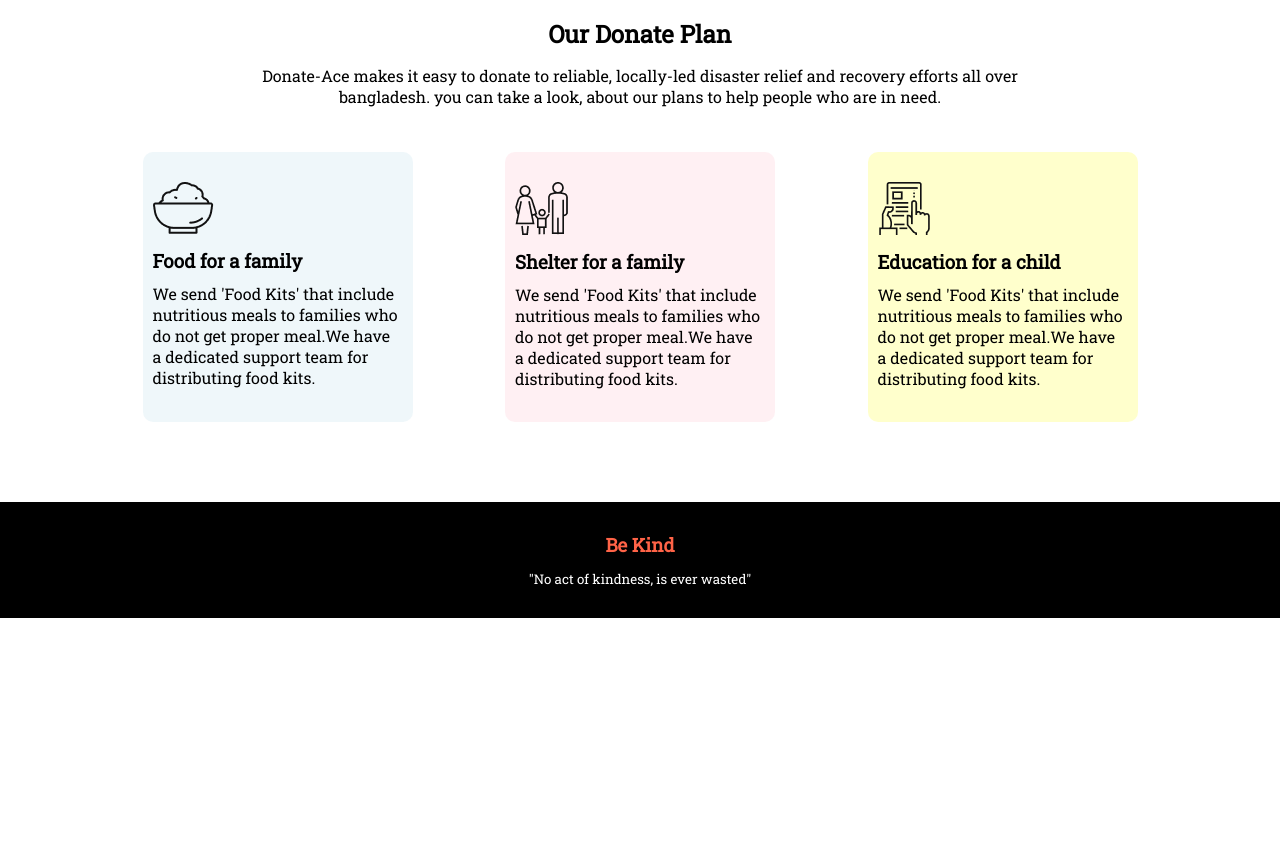
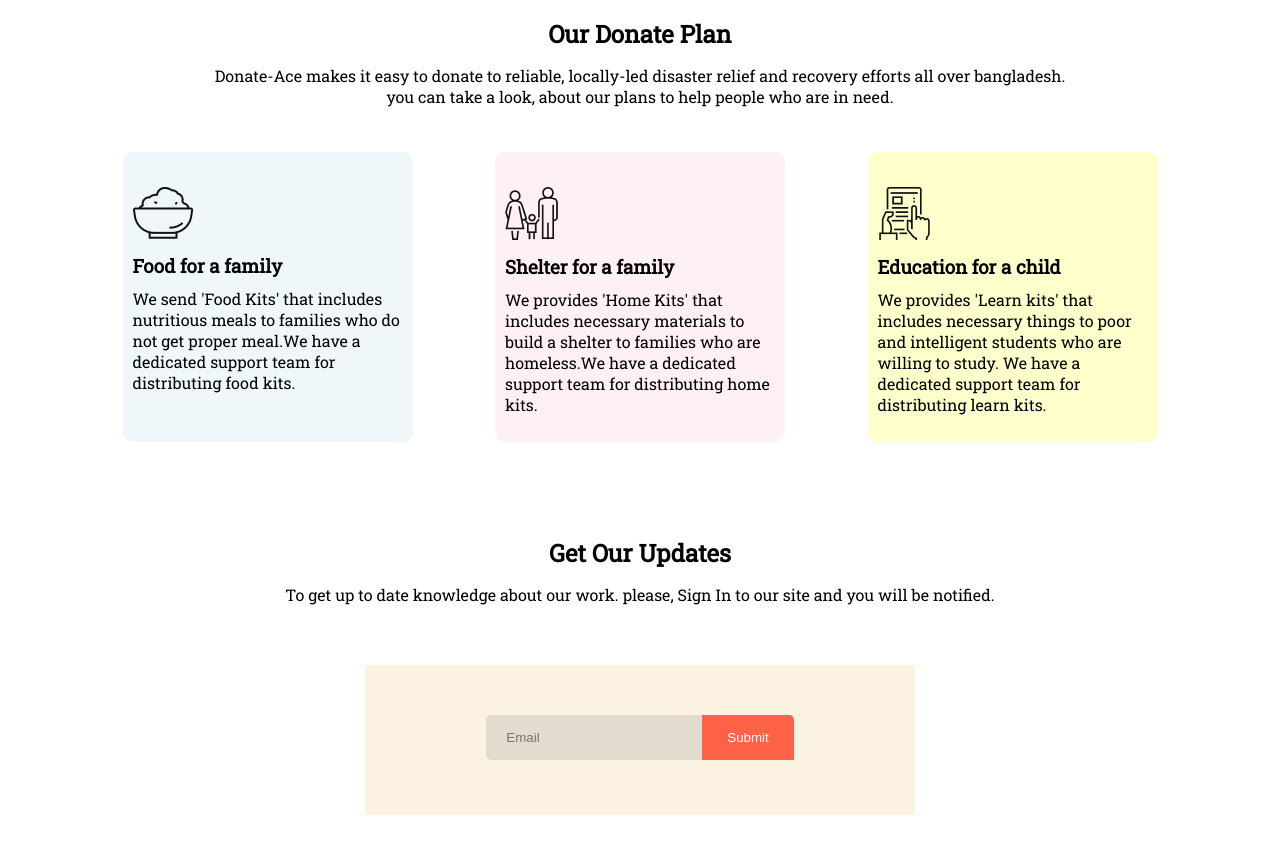
Before and after one commit to hasanshanto01/donation-ace, a plain HTML site: page index.html in a window 1280 px wide. Shown: the part 1340-2200 px from the top of the page. Before the commit the page ends 1958 px from the top, so only its background shows below. Drawn offline with Linux system fonts and the light colour scheme.

Commit message:
upadte section

```diff
--- a/css/style.css
+++ b/css/style.css
@@ -101,7 +101,7 @@
 }
 
 .donation-plan {
-    margin: 80px 50px;
+    margin: 80px 40px;
 }
 
 .plan-card {
@@ -111,15 +111,15 @@
 }
 
 .plan-item {
-    width: 250px;
-    height: 250px;
+    width: 270px;
+    height: 270px;
     padding: 10px;
     /* background-color: rgba(128, 128, 128, 0.200); */
     border-radius: 10px;
 }
 
 .plan-content {
-    margin-top: 20px;
+    margin-top: 25px;
 }
 
 .plan-item-img {
@@ -142,6 +142,44 @@
     background-color: rgba(255, 255, 0, 0.200);
 }
 
+.update {
+    margin: 80px 40px;
+}
+
+.update-title {
+    margin-bottom: 30px;
+}
+
+.update-box {
+    width: 550px;
+    height: 150px;
+    margin: 0 auto;
+    background-color: rgba(245, 222, 179, 0.400);
+}
+
+.input-filed {
+    text-align: center;
+    padding-top: 50px;
+}
+
+#email {
+    background-color: rgba(128, 128, 128, 0.200);
+    padding: 15px 20px;
+    border: none;
+    border-top-left-radius: 5px;
+    border-bottom-left-radius: 5px;
+}
+
+#submit-btn {
+    background-color: tomato;
+    color: white;
+    border: none;
+    border-top-right-radius: 5px;
+    border-top-right-radius: 5px;
+    padding: 15px 25px;
+    margin-left: -5px;
+}
+
 footer {
     background-color: black;
     color: white;
--- a/index.html
+++ b/index.html
@@ -71,7 +71,7 @@
                 <div class="plan-content">
                     <img class="plan-item-img" src="img/food.png" alt="">
                     <h3 class="plan-item-title">Food for a family</h3>
-                    <p>We send 'Food Kits' that include nutritious meals to families who do not get proper meal.We have
+                    <p>We send 'Food Kits' that includes nutritious meals to families who do not get proper meal.We have
                         a dedicated support team for distributing food kits.</p>
                 </div>
 
@@ -80,8 +80,8 @@
                 <div class="plan-content">
                     <img class="plan-item-img" src="img/shelter.png" alt="">
                     <h3 class="plan-item-title">Shelter for a family</h3>
-                    <p>We send 'Food Kits' that include nutritious meals to families who do not get proper meal.We have
-                        a dedicated support team for distributing food kits.</p>
+                    <p>We provides 'Home Kits' that includes necessary materials to build a shelter to families
+                        who are homeless.We have a dedicated support team for distributing home kits.</p>
                 </div>
 
             </div>
@@ -89,12 +89,25 @@
                 <div class="plan-content">
                     <img class="plan-item-img" src="img/education.png" alt="">
                     <h3 class="plan-item-title">Education for a child</h3>
-                    <p>We send 'Food Kits' that include nutritious meals to families who do not get proper meal.We have
-                        a dedicated support team for distributing food kits.</p>
+                    <p>We provides 'Learn kits' that includes necessary things to poor and intelligent students who are
+                        willing to study. We have a dedicated support team for distributing learn kits.</p>
                 </div>
 
             </div>
 
+        </div>
+    </section>
+    <section class="update">
+        <div class="update-title donate-title">
+            <h1 class="donate-text">Get Our Updates</h1>
+            <p class="donate-text">To get up to date knowledge about our work.
+                please, Sign In to our site and you will be notified.</p>
+        </div>
+        <div class="update-box">
+            <div class="input-filed">
+                <input id="email" type="email" placeholder="Email">
+                <input id="submit-btn" type="submit">
+            </div>
         </div>
     </section>
     <footer>
```
